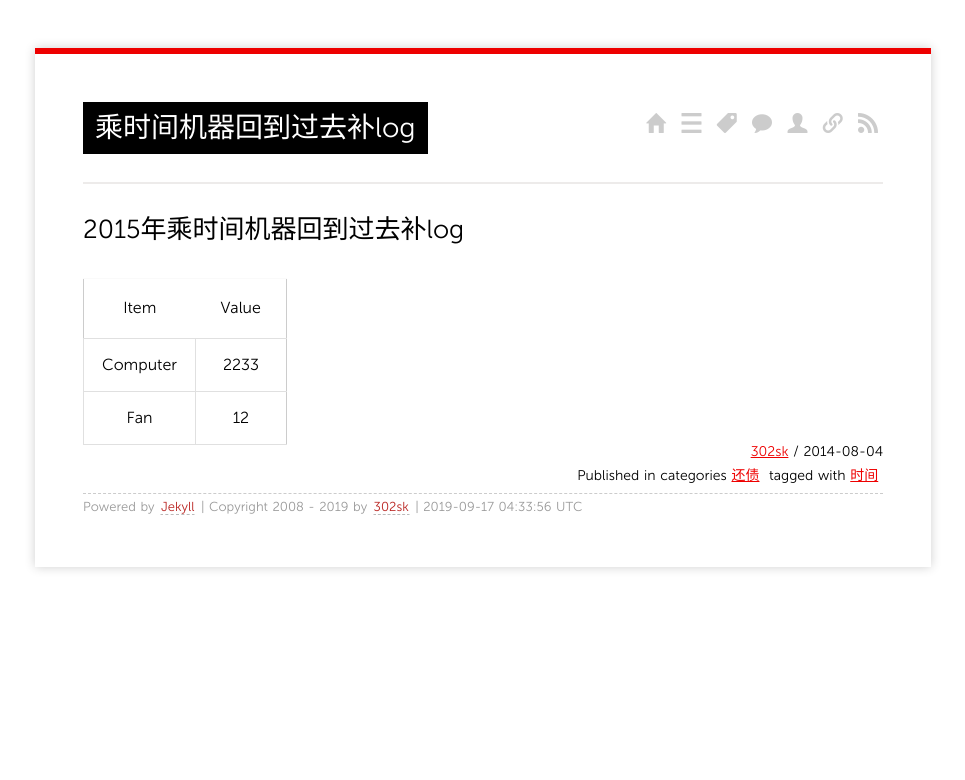
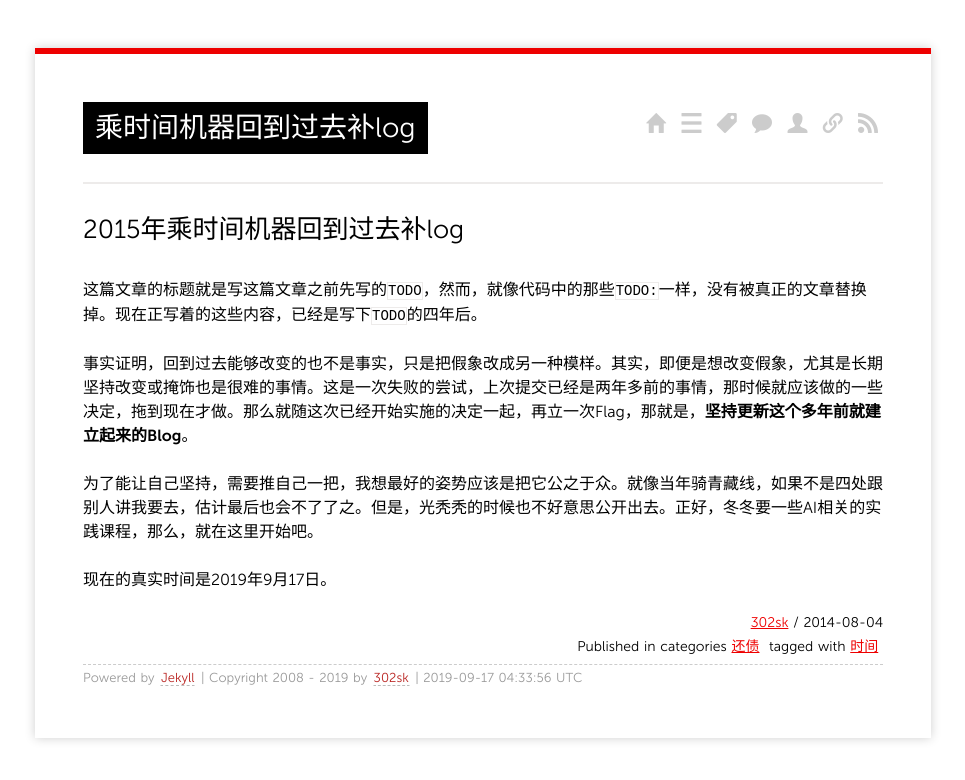
Before and after one commit to 302sk/302sk.github.io, a Jekyll site: the page built from _posts/2014/2014-08-04-learn-post.md, in a window 1280 px wide. Shown: the top 780 px of the page, without its empty margins (157-1122 px from the left). Built offline with Jekyll 4.4.1, drawn with Linux system fonts in a browser that asks for light colours; Markdown is read by kramdown in place of the engine named in the settings; comment, search, counter and statistics services are not loaded.

Commit message:
write down the truth

```diff
--- a/_posts/2014/2014-08-04-learn-post.md
+++ b/_posts/2014/2014-08-04-learn-post.md
@@ -8,8 +8,10 @@ tags:
 ---
 
 ## 2015年乘时间机器回到过去补log
+这篇文章的标题就是写这篇文章之前先写的`TODO`，然而，就像代码中的那些`TODO:`一样，没有被真正的文章替换掉。现在正写着的这些内容，已经是写下`TODO`的四年后。
 
-|Item | Value|
-|:-----:|:-----:|
-|Computer|2233|
-|Fan|12|
+事实证明，回到过去能够改变的也不是事实，只是把假象改成另一种模样。其实，即便是想改变假象，尤其是长期坚持改变或掩饰也是很难的事情。这是一次失败的尝试，上次提交已经是两年多前的事情，那时候就应该做的一些决定，拖到现在才做。那么就随这次已经开始实施的决定一起，再立一次Flag，那就是，**坚持更新这个多年前就建立起来的Blog**。
+
+为了能让自己坚持，需要推自己一把，我想最好的姿势应该是把它公之于众。就像当年骑青藏线，如果不是四处跟别人讲我要去，估计最后也会不了了之。但是，光秃秃的时候也不好意思公开出去。正好，冬冬要一些AI相关的实践课程，那么，就在这里开始吧。
+
+现在的真实时间是2019年9月17日。
```
